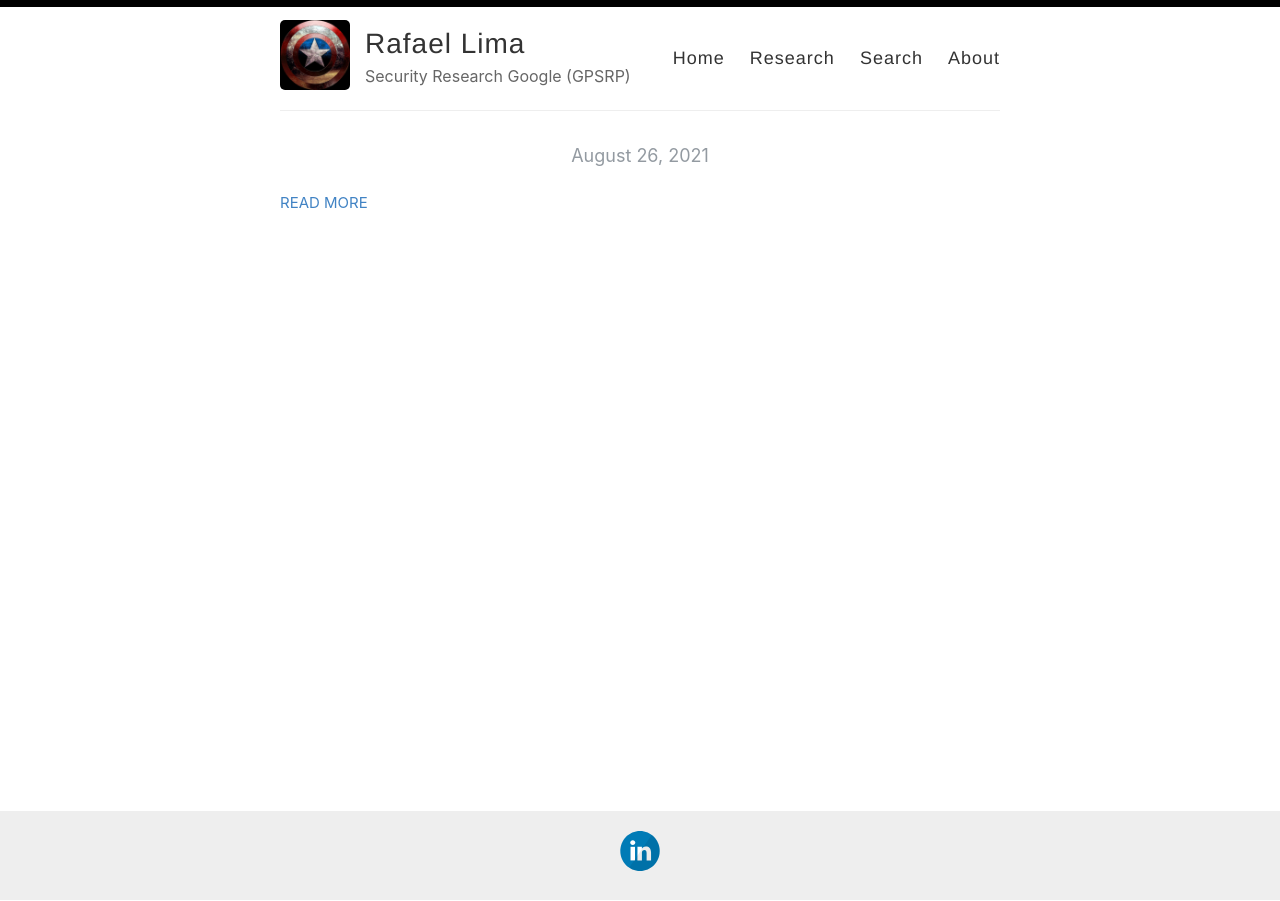
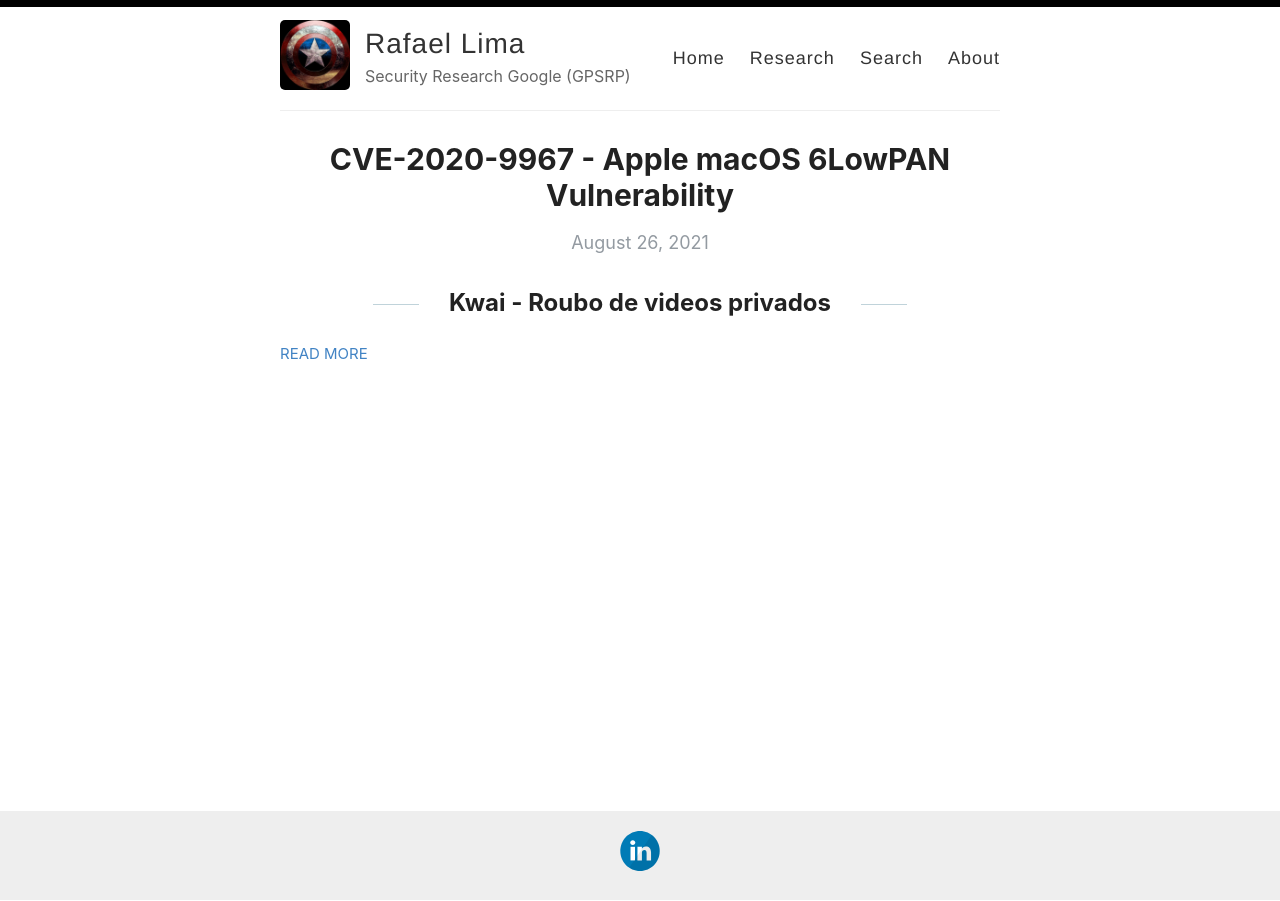
Before and after one commit to rafaellim4/rafaellim4.github.io, a Jekyll site: the page built from index.html, in a window 1280 px wide. Built offline with Jekyll 4.4.1, drawn with Linux system fonts in a browser that asks for light colours; the list of posts is cut into pages by our own code; part of the change alters nothing that is shown.

Commit message:
Update 2021-8-26-Kwai-vulnerabilidade.md

```diff
--- a/_posts/2021-8-26-Kwai-vulnerabilidade.md
+++ b/_posts/2021-8-26-Kwai-vulnerabilidade.md
@@ -1,9 +1,8 @@
 ---
 layout: post
-title:Kwai - Roubo de videos privados
-categories: [Google, kwai]
+title: CVE-2020-9967 - Apple macOS 6LowPAN Vulnerability
+categories: [Google,Kwai]
 ---
-
 ## **Kwai - Roubo de videos privados**
 
 ## **Overview**
@@ -15,15 +14,19 @@ Possivel obter dados dos hosts:
      ":[\"g-br-cdn.kwai.net:80:443\",\"tx-br-cdn.kwai.net:80:443\",\"g-ind-cdn.kwai.net:80:443\",\"tx-ind-cdn.kwai.net:80:443\",\"ali-ind-cdn.kwai.net:80:443\",\"g-tur-cdn.kwai.net:80:443\",\"tx-ru-cdn.kwai.net:80:443\",\"g-ms-cdn.kwai.net:80:443\",\"ali-ms-cdn.kwai.net:80:443\",\"tx-ms-cdn.kwai.net:80:443\",\"g-id-cdn.kwai.net:80:443\",\"tx-id-cdn.kwai.net:80:443\",\"ali-id-cdn.kwai.net:80:443\",\"ws-id-cdn.kwai.net:80:443\",\"tx-vn-cdn.kwai.net:80:443\",\"ws-vn-cdn.kwai.net:80:443\"],\"idleConnTimeoutSeconds\":180,\"preConnectNonAltsvc\":true,\"altsvcBrokenTimeBase\":300,\"altsvcBrokenTimeMax\":86400}}", e.class);
 ## O roubo de videos privados acontece quando o usuario aciona a seguinte atividade:
 
-    com.yxcorp.download.*
+    com.yxcorp.download.DownloadUtil
 
 # Prova de conceito
 
-Usando (mitmproxy) na mesma rede que a vitima, é possível obter vídeos privados.
+Usando (mitmproxy) na mesma rede que a vitima é possível obter vídeos privados
 Video Poc:
 https://drive.google.com/file/d/1tfw66gAmuKCA9MzKxSRFFkc0X8b6nuZ2/view?usp=sharing
 
-*ATIVIDADE*
-REPORTADO AO GOOGLE| 08.07.2021
-ACEITADO| 10.07.2021
-FIXO| 27.07.2021
+|REPORTADO AO GOOGLE| 08.07.2021 |
+|--|--|
+
+|  ACEITADO| 10.07.2021 |
+|--|--|
+
+|FIXO| 27.07.2021 |
+|--|--|
```
